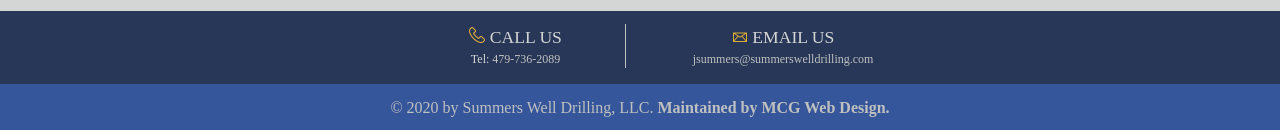
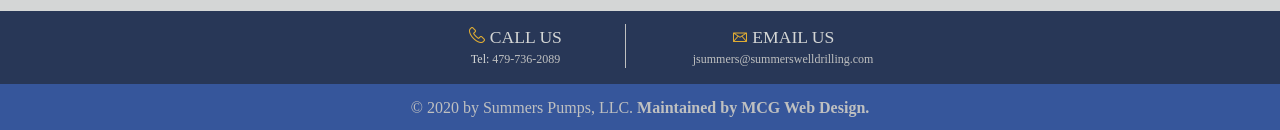
Before and after one commit to jamess999888/SummersPumps, a Jekyll site: the page built from index.md, in a window 1280 px wide. Shown: the part 1755-1885 px from the top of the page. Built offline with Jekyll 4.4.1, drawn with Linux system fonts in a browser that asks for light colours; our own code applies the rules of GitHub Pages for plain Markdown files.

Commit message:
fixing footer

```diff
--- a/_layouts/default.html
+++ b/_layouts/default.html
@@ -108,7 +108,7 @@
             </span>
         </footer>
         <footer class="site-footer">
-            <span>© 2020 by Summers Well Drilling, LLC.
+            <span>© 2020 by Summers Pumps, LLC.
                 <span class="site-footer-owner">Maintained by MCG Web Design.</span>
             </span>
         </footer>
```
